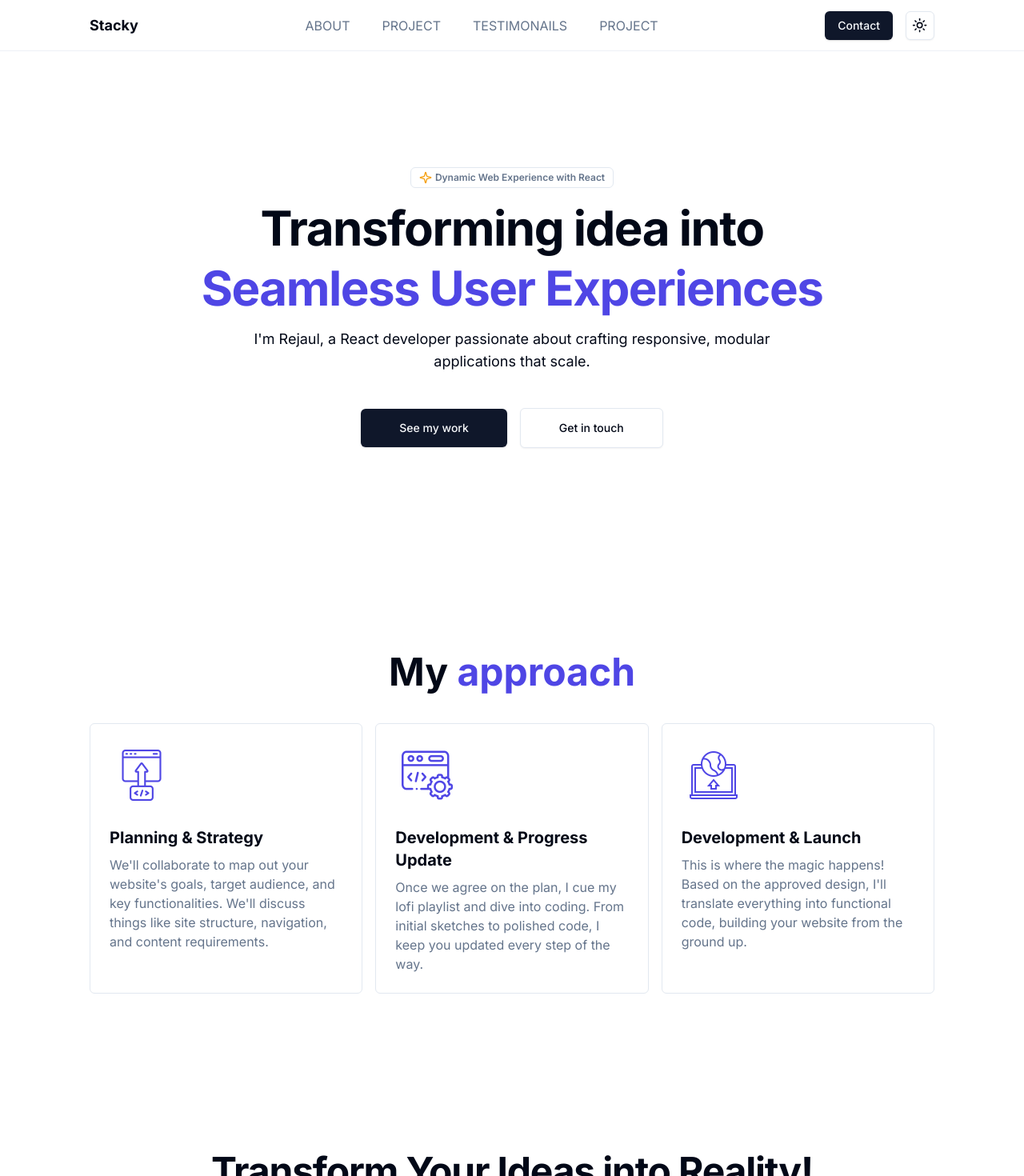
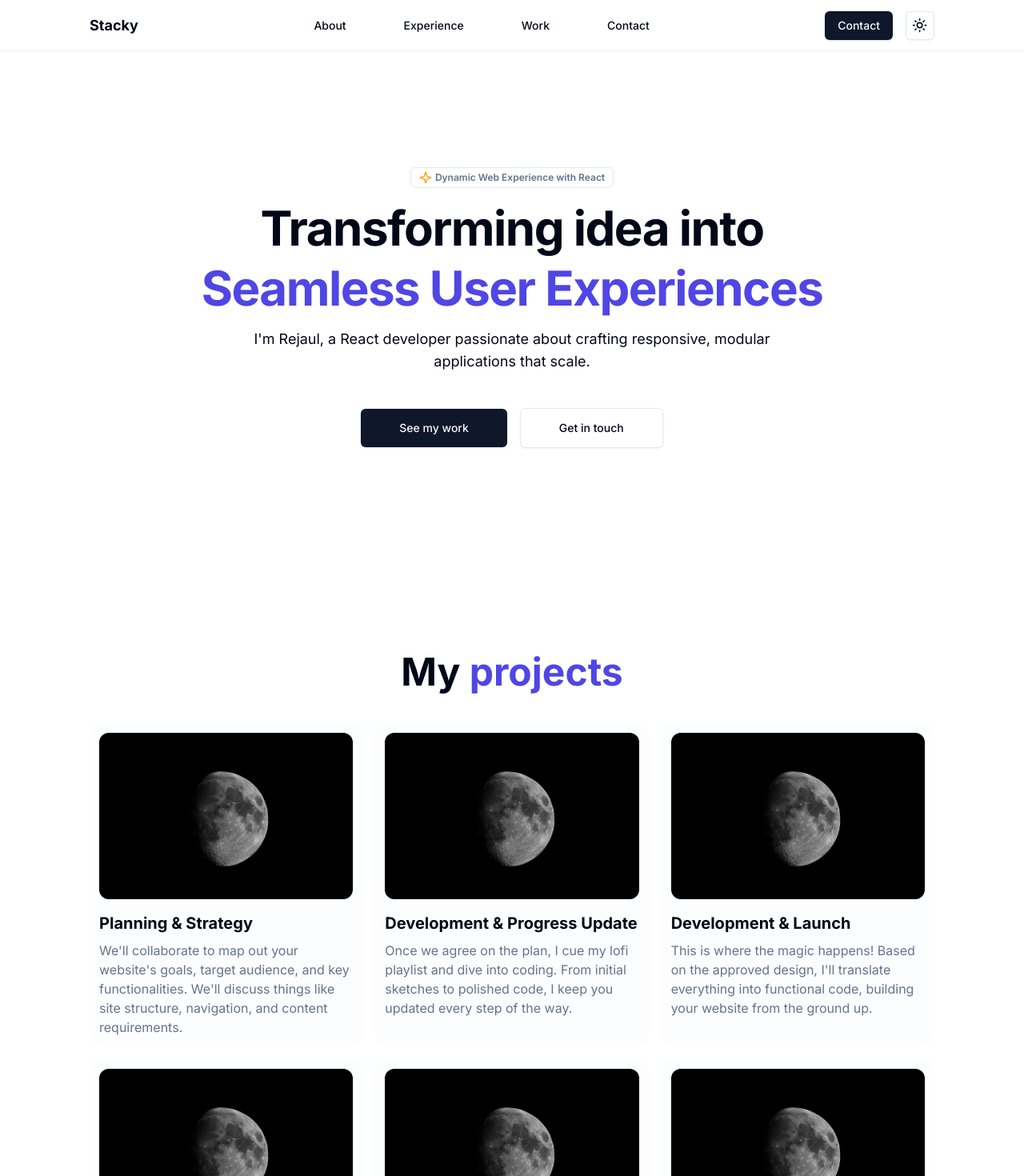
Before and after one commit to rejaulkariim/stacky, a Next.js app: page / in a window 1280 px wide. Shown: the top 1470 px of the page at 80% size. Built offline with nearby package versions, Linux system fonts and the light colour scheme.

Commit message:
feat: added project section

```diff
--- a/src/app/page.tsx
+++ b/src/app/page.tsx
@@ -1,11 +1,16 @@
 import Approach from "@/components/sections/Approach";
 import Hero from "@/components/sections/Hero";
+import Projects from "@/components/sections/Projects";
+import Testimonials from "@/components/sections/Testimonials";
 
 export default function Home() {
   return (
     <main>
       <Hero />
+      <Projects />
+      {/* <About/> */}
       <Approach />
+      <Testimonials />
     </main>
   );
 }
--- /dev/null
+++ b/src/components/sections/Projects.tsx
@@ -0,0 +1,43 @@
+import { projects } from "@/constants";
+import Image from "next/image";
+import MaxWidthWrapper from "../shared/MaxWidthWrapper";
+
+const Projects = () => {
+  return (
+    <section className="py-10 md:pt-20 lg:pt-28">
+      <MaxWidthWrapper>
+        <div className="text-center">
+          <h2 className="text-xl md:text-4xl lg:text-5xl font-bold">
+            My <span className="text-indigo-600">projects</span>
+          </h2>
+        </div>
+
+        <div className="grid grid-cols-1 md:grid-cols-3 gap-4 mt-10">
+          {projects.map((item) => (
+            <div
+              key={item.title}
+              className="max-w-sm hover:shadow-lg bg-accent/20 rounded-2xl p-3"
+            >
+              <div className="w-full h-52 overflow-hidden rounded-xl relative group cursor-pointer">
+                <Image
+                  src={item.image}
+                  height={500}
+                  width={1200}
+                  alt="product"
+                  className="w-full h-full object-cover group-hover:scale-125 duration-1000"
+                />
+              </div>
+
+              <div className="mt-4 space-y-2">
+                <h3 className="text-xl font-bold">{item.title}</h3>
+                <p className="text-muted-foreground">{item.description}</p>
+              </div>
+            </div>
+          ))}
+        </div>
+      </MaxWidthWrapper>
+    </section>
+  );
+};
+
+export default Projects;
--- /dev/null
+++ b/src/components/sections/Testimonials.tsx
@@ -0,0 +1,5 @@
+const Testimonials = () => {
+  return <div>Testimonials</div>;
+};
+
+export default Testimonials;
--- a/src/components/shared/Navbar.tsx
+++ b/src/components/shared/Navbar.tsx
@@ -1,27 +1,11 @@
+import { navItems } from "@/constants";
+import { cn } from "@/lib/utils";
 import Link from "next/link";
 import { ModeToggle } from "../themes/ModeToggle";
-import { Button } from "../ui/button";
+import { Button, buttonVariants } from "../ui/button";
 import MaxWidthWrapper from "./MaxWidthWrapper";
 
 const Navbar = () => {
-  const navItems = [
-    { id: "1", name: "About", route: "/aboaut" },
-    {
-      id: "2",
-      name: "Project",
-      route: "/project",
-    },
-    {
-      id: "3",
-      name: "Testimonails",
-      route: "/testimonails",
-    },
-    {
-      id: "4",
-      name: "Project",
-      route: "/project",
-    },
-  ];
   return (
     <header className="hidden w-full bg-background border-b border-border/60 h-16 md:flex justify-center items-center sticky z-50 top-0 inset-x-0">
       <MaxWidthWrapper>
@@ -41,7 +25,11 @@ const Navbar = () => {
               <Link
                 href={item.route}
                 key={item.id}
-                className="uppercase text-muted-foreground hover:text-foreground duration-300"
+                className={cn(
+                  buttonVariants({
+                    variant: "ghost",
+                  })
+                )}
               >
                 {item.name}
               </Link>
--- a/src/constants/index.ts
+++ b/src/constants/index.ts
@@ -1,3 +1,26 @@
+export const navItems = [
+  {
+    id: "1",
+    name: "About",
+    route: "/aboaut",
+  },
+  {
+    id: "2",
+    name: "Experience",
+    route: "/#experience",
+  },
+  {
+    id: "3",
+    name: "Work",
+    route: "/#work",
+  },
+  {
+    id: "4",
+    name: "Contact",
+    route: "/#contact",
+  },
+];
+
 export const approach = [
   {
     title: "Planning & Strategy",
@@ -18,3 +41,42 @@ export const approach = [
     icon: "/assets/icons/deployment.png",
   },
 ];
+
+export const projects = [
+  {
+    title: "Planning & Strategy",
+    description:
+      "We'll collaborate to map out your website's goals, target audience, and key functionalities. We'll discuss things like site structure, navigation, and content requirements.",
+    image: "/assets/images/project.png",
+  },
+  {
+    title: "Development & Progress Update",
+    description:
+      "Once we agree on the plan, I cue my lofi playlist and dive into coding. From initial sketches to polished code, I keep you updated every step of the way.",
+    image: "/assets/images/project.png",
+  },
+  {
+    title: "Development & Launch",
+    description:
+      "This is where the magic happens! Based on the approved design, I'll translate everything into functional code, building your website from the ground up.",
+    image: "/assets/images/project.png",
+  },
+  {
+    title: "Development & Launch",
+    description:
+      "This is where the magic happens! Based on the approved design, I'll translate everything into functional code, building your website from the ground up.",
+    image: "/assets/images/project.png",
+  },
+  {
+    title: "Development & Launch",
+    description:
+      "This is where the magic happens! Based on the approved design, I'll translate everything into functional code, building your website from the ground up.",
+    image: "/assets/images/project.png",
+  },
+  {
+    title: "Development & Launch",
+    description:
+      "This is where the magic happens! Based on the approved design, I'll translate everything into functional code, building your website from the ground up.",
+    image: "/assets/images/project.png",
+  },
+];
```
Also changed, not shown: public/assets/images/project.png (added).
